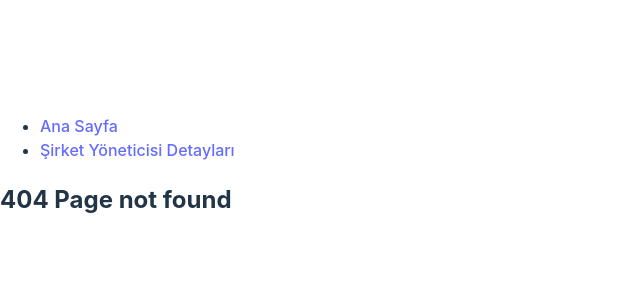
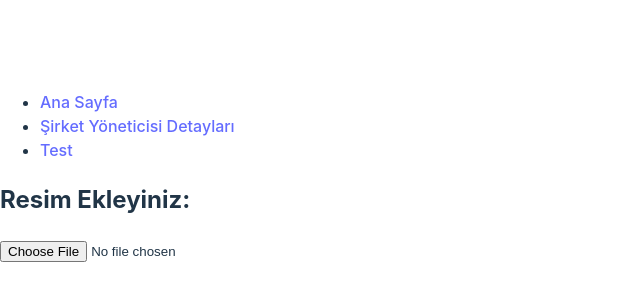
Before and after one commit to Esudekarakus/HumanResourcesFrontEndProject, a React (Vite) app: page /deneme in a window 1280 px wide. Before the commit this address had no page. Shown: the part 232-532 px from the top of the page, without its empty margins (0-640 px from the left). Built offline with nearby package versions, Linux system fonts and the light colour scheme; the HTML template or start-up script is replaced by a standard one.

Commit message:
resim yükleme eklendi

```diff
--- a/src/App.jsx
+++ b/src/App.jsx
@@ -2,6 +2,7 @@ import {Routes, Route} from 'react-router-dom';
 import Nav from './components/Nav';
 import Page01 from './pages/01';
 import Page02 from './pages/02';
+import Page03 from './pages/03';
 
 
 function App() {
@@ -16,6 +17,7 @@ function App() {
         <Routes>
           <Route path="/" element={<Page01/>}/>
           <Route path="/employer-details/:id" element={<Page02/>}/>
+          <Route path="/deneme" element={<Page03/>}/>
           <Route path="*" npm element={<h2>404 Page not found </h2>} />
         </Routes>
       </main>
--- a/src/components/Nav.jsx
+++ b/src/components/Nav.jsx
@@ -13,6 +13,11 @@ export default function Nav(){
                        Şirket Yöneticisi Detayları
                     </NavLink>
                 </li>
+                <li>
+                    <NavLink to="/deneme">
+                        Test
+                    </NavLink>
+                </li>
 
             </ul>
         </nav>
--- /dev/null
+++ b/src/components/UploadImage.jsx
@@ -0,0 +1,22 @@
+import React, {useState} from "react";
+
+function Image(){
+
+    const [file,setFile]=useState();
+    function handleChange(e){
+        console.log(e.target.files);
+        setFile(URL.createObjectURL(e.target.files[0]));
+
+    }
+
+    return(
+        <div className="Image">
+            <h2>Resim Ekleyiniz:</h2>
+            <input type="file" onChange={handleChange} />
+            <img src={file}/>
+
+        </div>
+    )
+}
+
+export default Image;
--- /dev/null
+++ b/src/pages/03.jsx
@@ -0,0 +1,13 @@
+import { Link } from 'react-router-dom';
+import UploadImage from '../components/UploadImage';
+const Page03 = () => {
+  return (
+    <section>
+      <UploadImage />
+
+
+    </section>
+  );
+};
+
+export default Page03;
```
